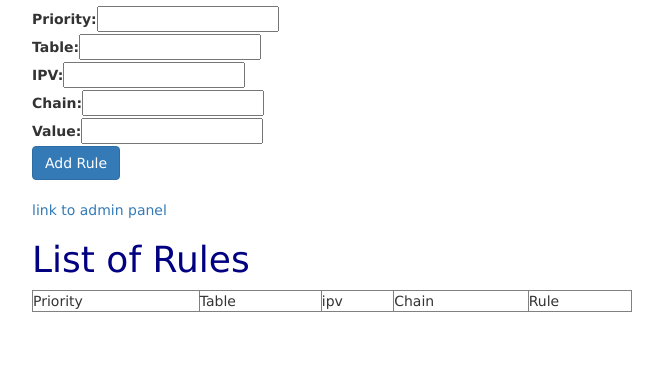
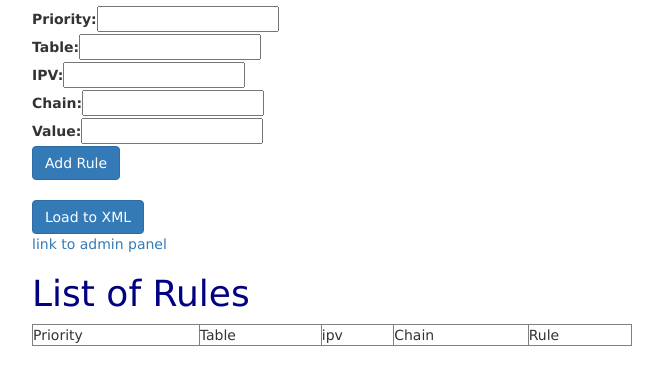
Before and after one commit to nakrifati/tryproj, a Django app: page /landing/ in a window 1280 px wide. Shown: the part 144-529 px from the top of the page, without its empty margins (38-701 px from the left). Run offline with Django 3.2, Linux system fonts and the light colour scheme; data that the repository does not hold is empty; some libraries are stand-ins or nearby versions.

Commit message:
add method to wright to xml

```diff
--- a/landing/urls.py
+++ b/landing/urls.py
@@ -7,7 +7,8 @@ from django.urls import path
 urlpatterns = [
 
     url(r'landing/', views.landing, name='landing'),
-    url(r'action_url/', views.action_url, name='action_url'),
+    url(r'action_url', views.action_url, name='action_url'),
+    url(r'export_to_xml', views.export_to_xml, name='export_to_xml'),
     url(r'', views.index, name='index'),
 
 ]
--- a/landing/views.py
+++ b/landing/views.py
@@ -3,7 +3,13 @@ from .models import Rule
 from .forms import RuleForm
 from datetime import date
 from django.shortcuts import redirect
+from django.http import HttpResponse
+from django.core import serializers
+from django.core.files import File
 from xml.etree import ElementTree as ET
+from xml.dom import minidom
+import os
+
 root = ET.parse('templates/testdata/direct.xml').getroot()
 
 
@@ -46,4 +52,45 @@ def action_url(request):
             p = Rule(priority=priority, table=table, ipv=ipv, chain=chain, rule_value=type_tag.text)
             p.save()
 
-    return redirect('landing/landing.html')
+    return redirect('landing/')
+
+
+def export_to_xml(request):
+    if request.method == 'POST':
+        #data = serializers.serialize("xml", Rule.objects.all())
+        #f = open('templates/testdata/catalogs.xml', 'w')
+        #myfile = File(f)
+        #myfile.write('<?xml version="1.0" encoding="utf-8"?>')
+        #for i in range(10):
+        #    myfile.write("This is line %d\r\n" % (i + 1))
+        #myfile.close()
+
+        #filename = open('templates/testdata/catalogs.xml', 'w')
+        # output = ET.Element("Users")
+        # userelement = ET.Element("user")
+        # output.append(userelement)
+        # with open(filename, "w") as fh:
+        #     output.write(fh)
+
+        """
+            Создаем XML файл.
+            """
+        root = ET.Element("direct")
+        rule_xml = ET.Element("rule")
+        root.append(rule_xml)
+
+        # создаем дочерний суб-элемент.
+        rule_xml.set("priority", "0")
+        rule_xml.set("table", "nat")
+        rule_xml.set("ipv", "ipv4")
+        rule_xml.set("chain", "POSTROUTING")
+        rule_xml.text = "o tun1 -j MASQUERADE d"
+
+        open('templates/testdata/catalogs.xml', 'w').close()
+        print(ET.tostring(root, encoding='utf8', method='xml').decode(), file=open("templates/testdata/catalogs.xml", "a"))
+
+        #tree = ET.ElementTree(root)
+
+        #tree.write('templates/testdata/catalogs.xml')
+
+        return HttpResponse("All done!")
--- a/templates/landing/landing.html
+++ b/templates/landing/landing.html
@@ -50,6 +50,9 @@
 </div><p></p>
 <p class="row"></p>
 
+<form action='{% url 'export_to_xml' %}' method='POST'>{% csrf_token %}
+<button type='submit' class="btn btn-primary">Load to XML</button>
+</form>
 
     <div class="border">
 <a href="{% url 'admin:index' %}">link to admin panel</a>
--- /dev/null
+++ b/templates/testdata/catalogs.xml
@@ -0,0 +1,2 @@
+<?xml version='1.0' encoding='utf8'?>
+<direct><rule chain="POSTROUTING" ipv="ipv4" priority="0" table="nat">o tun1 -j MASQUERADE d</rule></direct>
--- a/templates/testdata/direct.xml
+++ b/templates/testdata/direct.xml
@@ -1,7 +1,7 @@
 <?xml version="1.0" encoding="utf-8"?>
 
 <direct>
-  <rule priority="0" table="nat" ipv="ipv4" chain="POSTROUTING">-o tun1 -j MASQUERADE</rule>
+  <rule priority="0" table="nat" ipv="ipv4" chain="POSTROUTING">-o tun1 -j MASQUERADE d</rule>
   <rule priority="0" table="nat" ipv="ipv4" chain="POSTROUTING">-o tun2 -j MASQUERADE</rule>
   <rule priority="0" table="nat" ipv="ipv4" chain="POSTROUTING">-o ens192 -j MASQUERADE</rule>
   <rule priority="10" table="filter" ipv="ipv4" chain="FORWARD">-i tun2 -s 10.4.0.0/24 -o ens192 -d 193.2.4.70 -j ACCEPT</rule>
@@ -18,7 +18,6 @@
   <rule priority="0" table="filter" ipv="ipv4" chain="FORWARD">-i tun1 -s 172.16.5.33/32 -o ens192 -d 0.0.0.0/0 -j ACCEPT</rule>
   <rule priority="0" table="filter" ipv="ipv4" chain="FORWARD">-i tun1 -s 172.16.5.37/32 -o ens192 -d 0.0.0.0/0 -j ACCEPT</rule>
   <rule priority="0" table="filter" ipv="ipv4" chain="FORWARD">-i tun1 -s 172.16.5.41/32 -o ens192 -d 0.0.0.0/0 -j ACCEPT</rule>
-  <rule priority="0" table="filter" ipv="ipv4" chain="FORWARD">-i ens192 -o tun1 -j ACCEPT</rule>
   <rule priority="0" table="filter" ipv="ipv4" chain="FORWARD">-i ens192 -o tun2 -j ACCEPT</rule>
   <rule priority="0" table="filter" ipv="ipv4" chain="FORWARD">-i tun1 -s 172.16.5.45/32 -o ens192 -d 172.16.0.107 -j ACCEPT</rule>
   <rule priority="0" table="filter" ipv="ipv4" chain="FORWARD">-i tun1 -s 172.16.15.49/32 -o ens192 -d 172.16.0.185 -j ACCEPT</rule>
```
